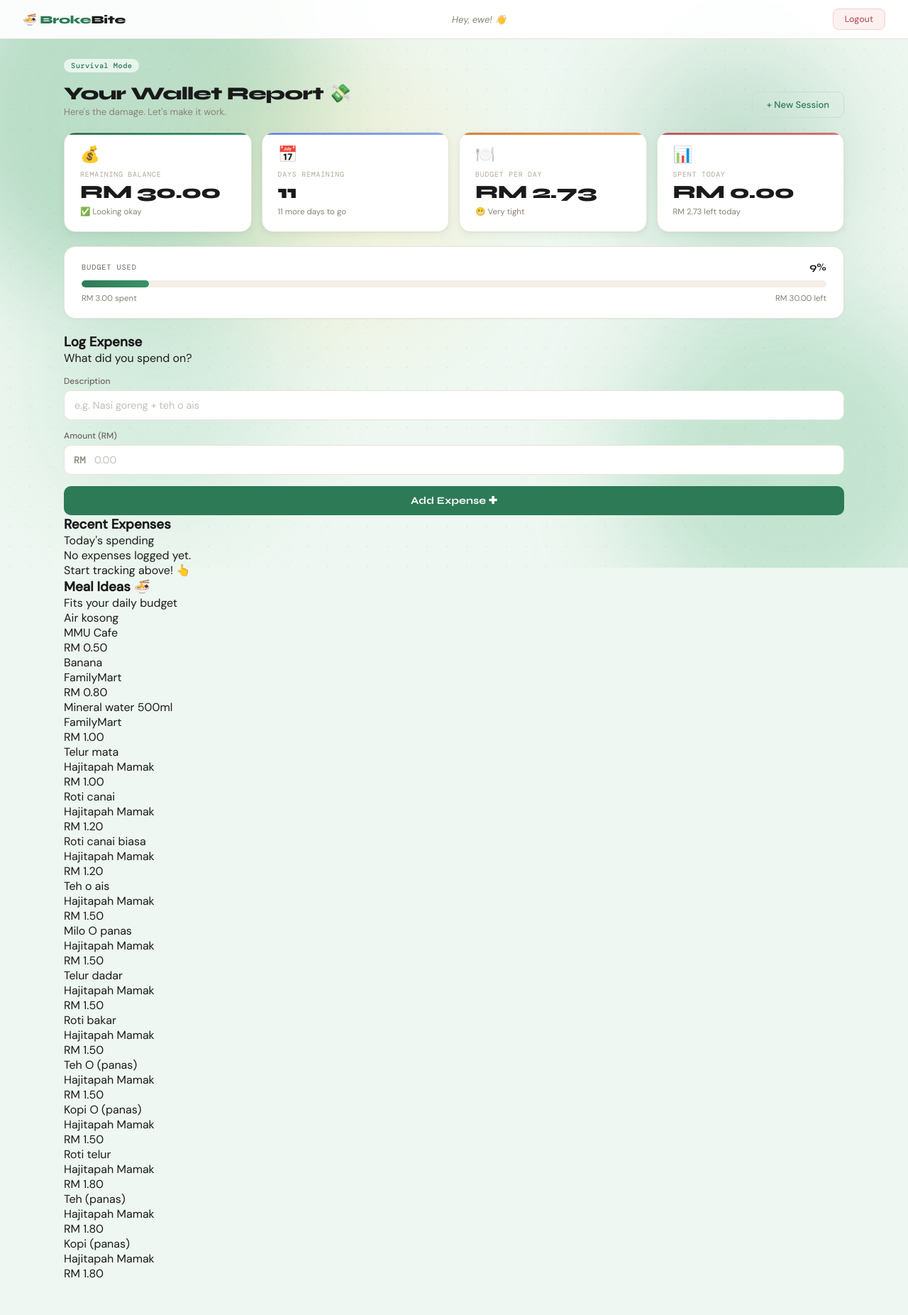
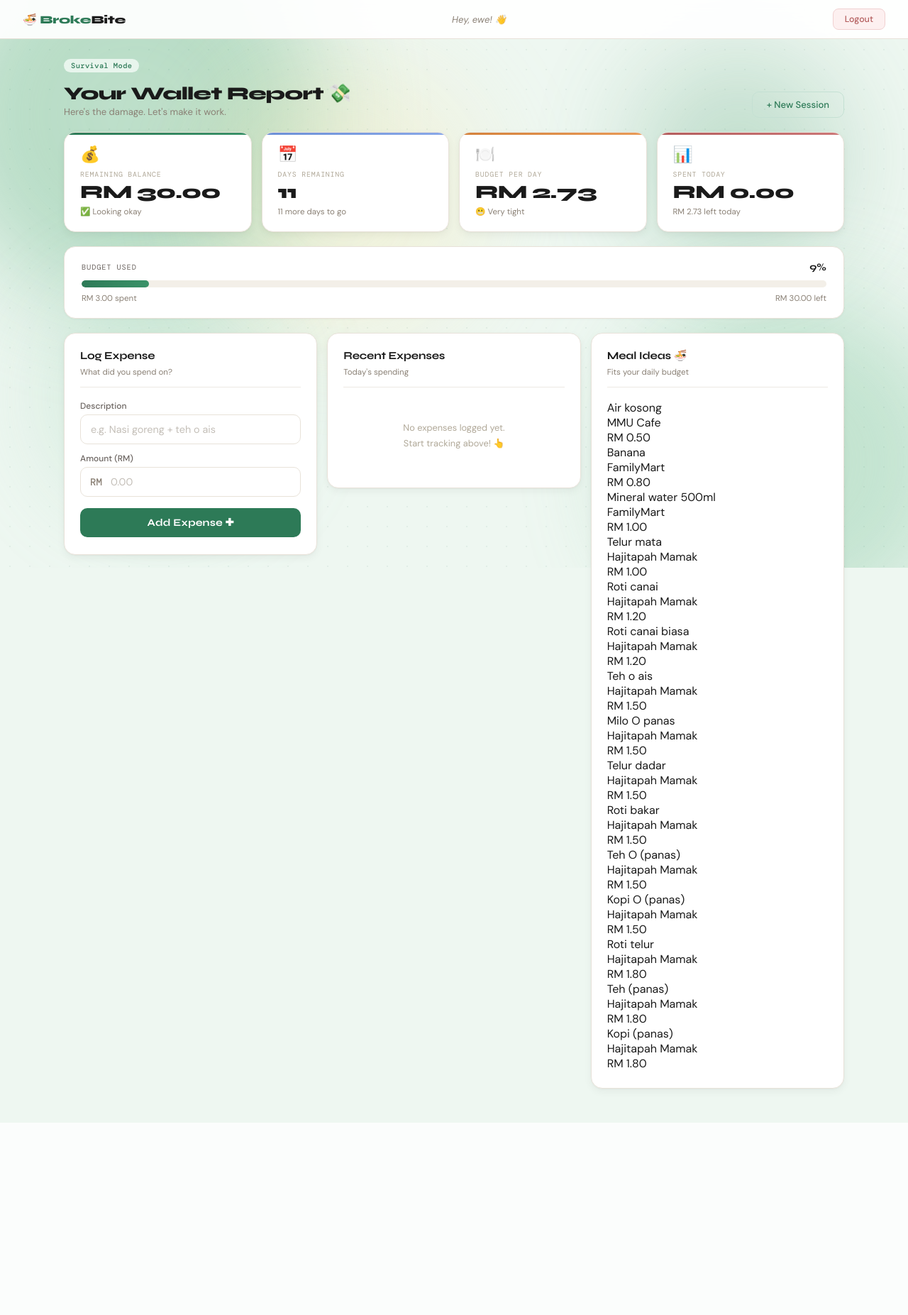
Before and after one commit to choongkarhung/GitExercise-G072, a Flask app: page /dashboard in a window 1280 px wide. Shown: the whole page at 71% size. After the commit the page ends 1582 px from the top, so only its background shows below. Run offline with Flask 3, Linux system fonts and the light colour scheme; a user stored in the database is signed in; data comes from the database, SQL or seed files in the repository; data that the repository does not hold is empty.

Commit message:
Dashboard css x4.

```diff
--- a/static/dashboard.css
+++ b/static/dashboard.css
@@ -127,7 +127,7 @@
     color: var(--ink-muted);
 }
 
-/* ── PROGRESS BAR ── */
+/* PROGRESS BAR  */
 .progress-section {
     background: var(--surface);
     border: 1px solid var(--cream-border);
@@ -182,3 +182,135 @@
     font-size: 0.72rem;
     color: var(--ink-muted);
 }
+
+/* BOTTOM ROW */
+.bottom-row {
+    display: grid;
+    grid-template-columns: 1fr 1fr 1fr;
+    gap: 14px;
+    align-items: start;
+}
+
+.panel {
+    background: var(--surface);
+    border: 1px solid var(--cream-border);
+    border-radius: 16px;
+    padding: 22px 22px 24px;
+    box-shadow: 0 1px 3px rgba(0,0,0,0.04), 0 4px 12px rgba(0,0,0,0.05);
+}
+
+.panel-header {
+    margin-bottom: 18px;
+    padding-bottom: 12px;
+    border-bottom: 1px solid var(--cream-strong);
+}
+
+.panel-header h3 {
+    font-family: 'Syne', sans-serif;
+    font-size: 0.95rem;
+    font-weight: 700;
+    color: var(--ink);
+    margin-bottom: 2px;
+    letter-spacing: -0.01em;
+    text-align: left;
+}
+
+.panel-sub {
+    font-size: 0.72rem;
+    color: var(--ink-muted);
+}
+
+/* LOG FORM */
+.log-form label {
+    margin-top: 12px;
+    margin-bottom: 4px;
+}
+
+.log-form .input-prefix-wrap {
+    margin-bottom: 0;
+}
+
+#log-msg {
+    margin-bottom: 12px;
+    border-radius: 8px;
+    padding: 8px 12px;
+    font-size: 0.78rem;
+}
+
+#log-msg.success {
+    background: var(--green-light);
+    color: var(--green);
+    border: 1px solid var(--green-border);
+    display: block;
+}
+
+#log-msg.error {
+    background: var(--red-bg);
+    color: var(--red-text);
+    border: 1px solid var(--red-border);
+    display: block;
+}
+
+/* EXPENSE LIST */
+.expense-list {
+    display: flex;
+    flex-direction: column;
+    gap: 8px;
+    max-height: 320px;
+    overflow-y: auto;
+}
+
+.expense-list::-webkit-scrollbar {
+    width: 4px;
+}
+.expense-list::-webkit-scrollbar-track { background: transparent; }
+.expense-list::-webkit-scrollbar-thumb {
+    background: var(--cream-border);
+    border-radius: 4px;
+}
+
+.expense-item {
+    display: flex;
+    justify-content: space-between;
+    align-items: center;
+    background: var(--cream-mid);
+    border: 1px solid var(--cream-border);
+    border-radius: 10px;
+    padding: 10px 13px;
+    gap: 10px;
+    animation: msg-in 0.2s ease both;
+}
+
+.expense-item-label {
+    font-size: 0.82rem;
+    color: var(--ink);
+    font-weight: 500;
+    flex: 1;
+    text-align: left;
+    overflow: hidden;
+    text-overflow: ellipsis;
+    white-space: nowrap;
+}
+
+.expense-item-time {
+    font-size: 0.68rem;
+    color: var(--ink-faint);
+    font-family: 'DM Mono', monospace;
+    white-space: nowrap;
+}
+
+.expense-item-amount {
+    font-family: 'Syne', sans-serif;
+    font-size: 0.9rem;
+    font-weight: 700;
+    color: var(--red-text);
+    white-space: nowrap;
+}
+
+.expense-empty {
+    text-align: center;
+    color: var(--ink-faint);
+    font-size: 0.8rem;
+    padding: 28px 0;
+    line-height: 1.7;
+}
```
